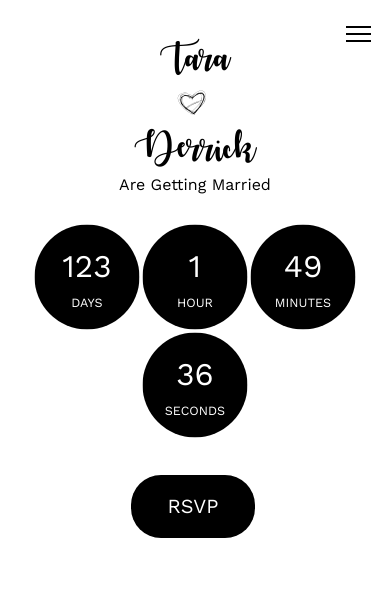
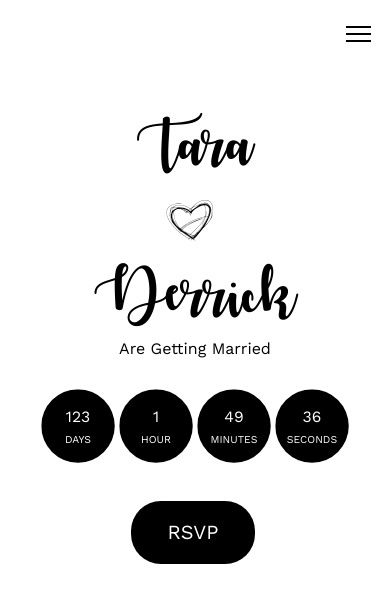
Before and after one commit to derrickmdillon/wedding-countdown, a plain HTML site: page index.html in a window 390 px wide. Drawn offline with nearby package versions, Linux system fonts and the light colour scheme; files whose address does not match are found by name.

Commit message:
Changed CSS for to better resize the countdown for mobile devices.

```diff
--- a/css/style.css
+++ b/css/style.css
@@ -341,7 +341,7 @@ h1, h2, h3, h4, h5, h6, figure {
 @media screen and (max-width: 768px) {
   .fh5co-cover .display-t,
   .fh5co-cover .display-tc {
-    height: 600px;
+    height: 700px;
   }
 }
 .fh5co-cover.fh5co-cover-sm {
@@ -862,14 +862,14 @@ form label {
   #fh5co-header .display-tc h1,
   #fh5co-counter .display-tc h1,
   .fh5co-cover .display-tc h1 {
-    font-size: 40px;
+    font-size: 50px;
   }
 }
 @media screen and (max-width: 480px) {
   #fh5co-header .display-tc h1,
   #fh5co-counter .display-tc h1,
   .fh5co-cover .display-tc h1 {
-    font-size: 30px;
+    font-size: 50px;
   }
 }
 #fh5co-header .display-tc h2,
@@ -964,6 +964,15 @@ form label {
   animation: pulse 1s ease infinite;
 }
 
+@media screen and (max-width: 480px) {
+  .simply-countdown > .simply-section {
+    /* coutndown blocks */
+    width: 70px;
+    height: 70px;
+
+  }
+}
+
 @keyframes pulse {
   0% {
     transform: scale(1);
@@ -983,6 +992,16 @@ form label {
   width: 100px;
 }
 
+@media screen and (max-width: 480px) {
+  .simply-countdown > .simply-section > div {
+    /* countdown block inner div */
+    display: table-cell;
+    vertical-align: middle;
+    height: 70px;
+    width: 70px;
+  }
+}
+
 .simply-countdown > .simply-section .simply-amount,
 .simply-countdown > .simply-section .simply-word {
   display: block;
@@ -995,11 +1014,25 @@ form label {
   /* amounts */
 }
 
+@media screen and (max-width: 480px) {
+  .simply-countdown > .simply-section .simply-amount {
+    font-size: 15px;
+    /* amounts */
+  }
+}
+
 .simply-countdown > .simply-section .simply-word {
   color: white;
   text-transform: uppercase;
   font-size: 12px;
   /* words */
+}
+
+@media screen and (max-width: 480px) {
+  .simply-countdown > .simply-section .simply-word {
+    font-size: 10px;
+    /* words */
+  }
 }
 
 #fh5co-testimonial,
--- a/index.html
+++ b/index.html
@@ -79,10 +79,6 @@
         </div>
     </header>
 
-    <footer id="fh5co-footer" role="contentinfo">
-
-    </footer>
-
 </div>
 
 <!-- jQuery -->
```
